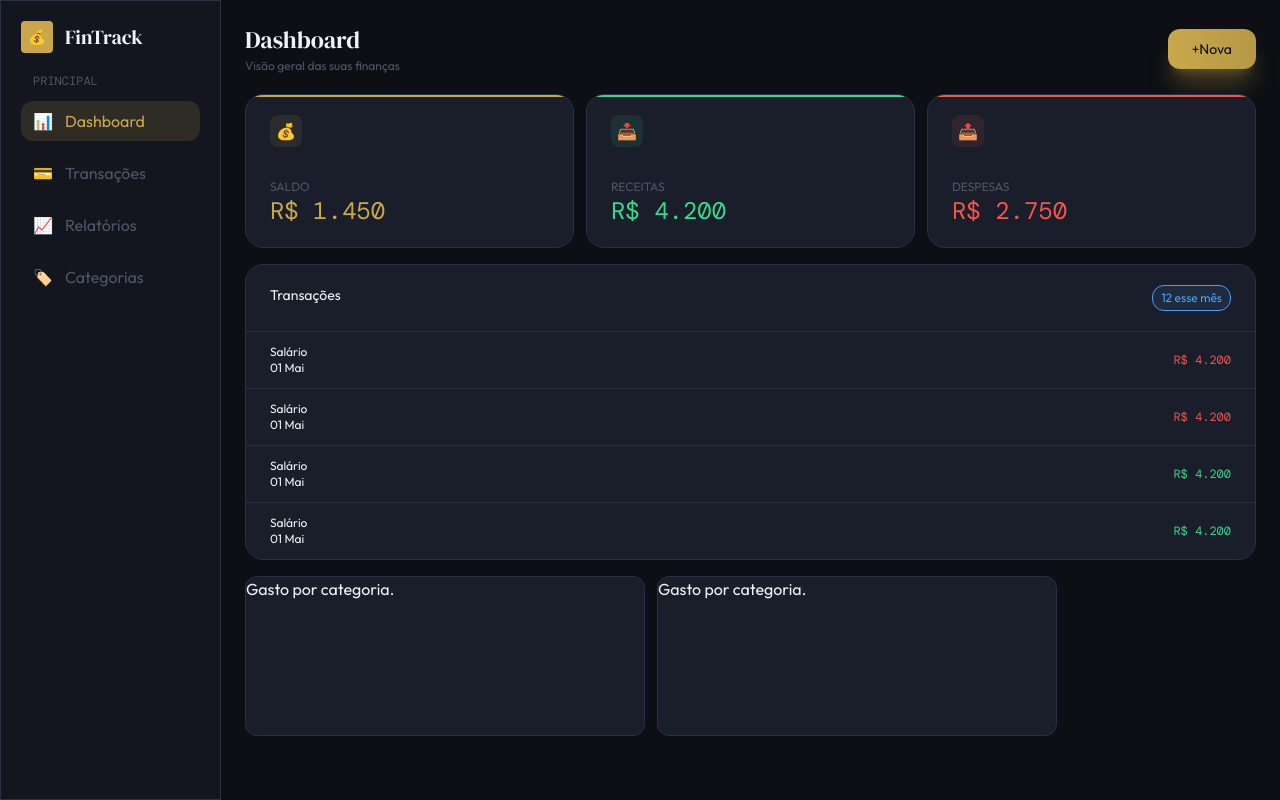
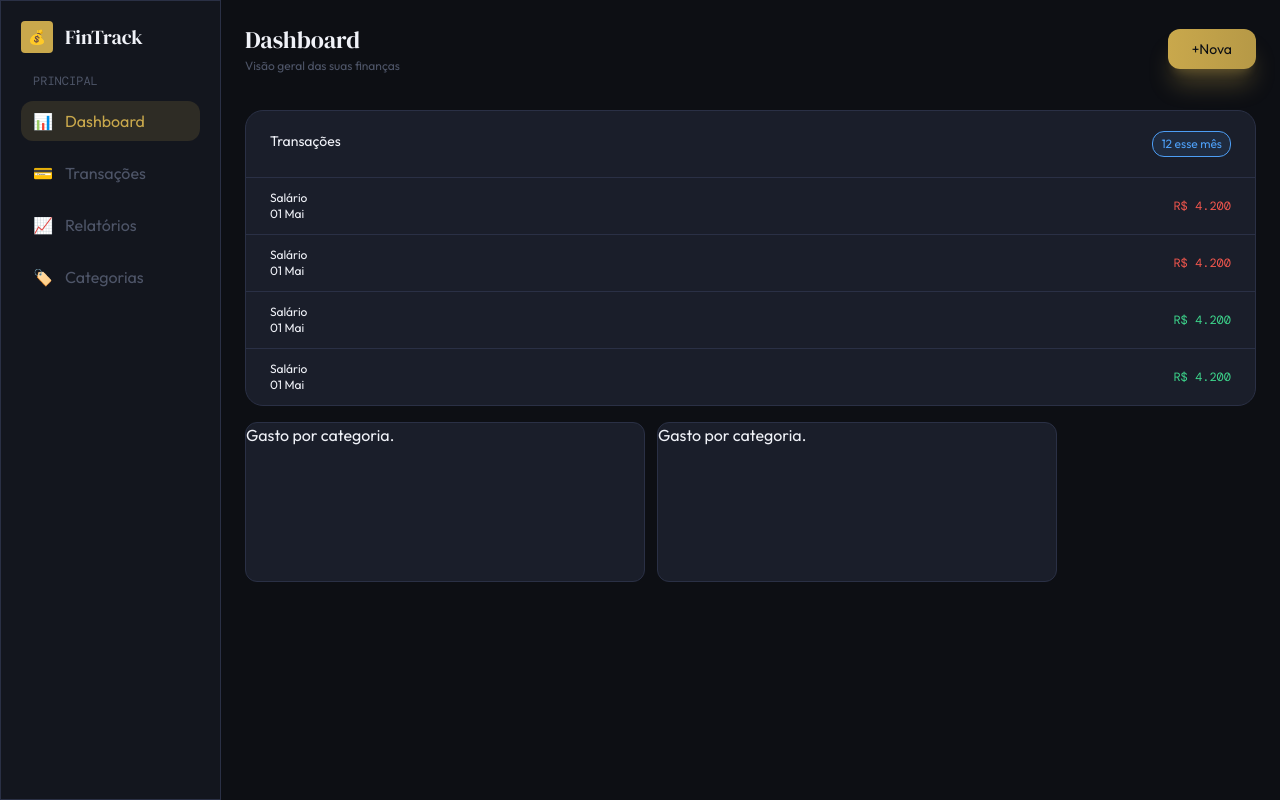
Before and after one commit to Estangler/FinTrack, a React (Vite) app: page / in a window 1280 px wide. Built offline with nearby package versions, Linux system fonts and the light colour scheme; a web font is replaced by a local one.

Commit message:
feat: refactor transaction handling; update transaction types and integrate TransactionProvider for state management

```diff
--- a/src/App.tsx
+++ b/src/App.tsx
@@ -2,6 +2,7 @@ import DashboardContainer from "./components/dashboard/DashboardContainer";
 import Sidebar from "./components/sidebar/Sidebar";
 import TransactionModal from "./components/modal/TransactionModal";
 import { useState } from "react";
+import { TransactionProvider } from "./context/TransactionProvider";
 
 function App() {
   const [modalIsOpen, setModalIsOpen] = useState(false);
@@ -11,11 +12,13 @@ function App() {
   }
 
   return (
-    <div className="flex">
-      <Sidebar />
-      <DashboardContainer handleModal={handleModal} />
-      <TransactionModal handleModal={handleModal} isModalOpen={modalIsOpen} />
-    </div>
+    <TransactionProvider>
+      <div className="flex">
+        <Sidebar />
+        <DashboardContainer handleModal={handleModal} />
+        <TransactionModal handleModal={handleModal} isModalOpen={modalIsOpen} />
+      </div>
+    </TransactionProvider>
   );
 }
 
--- a/src/components/dashboard/Card.tsx
+++ b/src/components/dashboard/Card.tsx
@@ -1,42 +1,39 @@
+import { useTransaction } from "../../hook/useTransaction";
+
 export default function Card() {
-  const cardInfo = [
-    { icon: "💰", label: "saldo", content: "R$ 1.450" },
-    { icon: "📥", label: "receitas", content: "R$ 4.200" },
-    { icon: "📤", label: "despesas", content: "R$ 2.750" },
-  ];
+  const { state } = useTransaction();
+
+  console.log(state);
 
   const cardTextVariant = {
-    saldo: "text-accent-gold",
-    receitas: "text-accent-green",
-    despesas: "text-accent-red ",
+    amount: "text-accent-gold",
+    income: "text-accent-green",
+    expense: "text-accent-red ",
   };
 
   const iconVariant = {
-    saldo: "bg-accent-gold",
-    receitas: "bg-accent-green",
-    despesas: "bg-accent-red",
+    amount: "bg-accent-gold",
+    income: "bg-accent-green",
+    expense: "bg-accent-red",
   };
 
   return (
     <section className="flex gap-3">
-      {cardInfo.map((info) => (
+      {state.transactions.map((transaction) => (
         <div
-          key={info.label}
+          key={transaction.id}
           className="bg-card border border-hover py-5 px-6 overflow-hidden rounded-[18px] flex-1 relative"
         >
           <div
-            className={`h-0.5 ${iconVariant[info.label as keyof typeof iconVariant]} absolute top-0 left-0 right-0`}
+            className={`h-0.5 ${iconVariant[transaction.transactionType as keyof typeof iconVariant]} absolute top-0 left-0 right-0`}
           />
+          <p className="text-txt-muted uppercase text-xs">
+            {transaction.category}
+          </p>
           <p
-            className={`w-8 h-8 flex items-center justify-center rounded-lg mb-8 ${iconVariant[info.label as keyof typeof iconVariant]}/10`}
+            className={`${cardTextVariant[transaction.transactionType as keyof typeof iconVariant]} text-2xl font-mono`}
           >
-            {info.icon}
-          </p>
-          <p className="text-txt-muted uppercase text-xs">{info.label}</p>
-          <p
-            className={`${cardTextVariant[info.label as keyof typeof iconVariant]} text-2xl font-mono`}
-          >
-            {info.content}
+            {transaction.amount}
           </p>
         </div>
       ))}
--- a/src/components/modal/ModalForm.tsx
+++ b/src/components/modal/ModalForm.tsx
@@ -44,7 +44,7 @@ export default function ModalForm({
           value={state.amount}
           name="amount"
           id="amount"
-          className={`${transactionType === "receita" ? "not-placeholder-shown:border-accent-gold ring-accent-gold" : "not-placeholder-shown:border-accent-red ring-accent-red"} border border-hover rounded-lg bg-card py-2 px-2 text-sm outline-none w-full font-mono`}
+          className={`${transactionType === "income" ? "not-placeholder-shown:border-accent-gold ring-accent-gold" : "not-placeholder-shown:border-accent-red ring-accent-red"} border border-hover rounded-lg bg-card py-2 px-2 text-sm outline-none w-full font-mono`}
           placeholder="Ex: R$ 4.200"
         />
       </label>
--- a/src/components/modal/TransactionModal.tsx
+++ b/src/components/modal/TransactionModal.tsx
@@ -4,23 +4,18 @@ import ModalHeader from "./ModalHeader";
 import ModalForm from "./ModalForm";
 import TransactionTypeSelector from "./TransactionTypeSelector";
 import { expenseCategories, incomeCategories } from "./data/category";
-import { useReducer } from "react";
+import { useTransaction } from "../../hook/useTransaction";
 
 type TransactionModalProps = {
   isModalOpen: boolean;
   handleModal: () => void;
 };
 
-import {
-  INITIAL_STATE,
-  transactionReducer,
-} from "../../reducer/transactionReducer";
-
 export default function TransactionModal({
   isModalOpen,
   handleModal,
 }: TransactionModalProps) {
-  const [state, dispatch] = useReducer(transactionReducer, INITIAL_STATE);
+  const { state, dispatch } = useTransaction();
 
   function handleChange(
     e: React.ChangeEvent<HTMLInputElement | HTMLSelectElement>,
@@ -66,12 +61,12 @@ export default function TransactionModal({
         <div className="grid grid-cols-4 gap-2">
           <CategorySelector
             categories={
-              state.currentTransaction.transactionType === "receita"
+              state.currentTransaction.transactionType === "income"
                 ? incomeCategories
                 : expenseCategories
             }
             variant={
-              state.currentTransaction.transactionType === "receita"
+              state.currentTransaction.transactionType === "income"
                 ? "income"
                 : "expense"
             }
@@ -88,7 +83,7 @@ export default function TransactionModal({
       />
       <div className="flex font-semibold">
         <button
-          className={`${state.currentTransaction.transactionType === "receita" ? "bg-linear-to-r from-accent-gold to-accent-gold/90 text-base shadow-xl/30 shadow-accent-gold" : "bg-linear-to-r from-accent-red to-accent-red/90 text-[#fff]"} py-2 px-1 rounded-lg cursor-pointer transition-all duration-200 ease-linear w-full hover:opacity-50`}
+          className={`${state.currentTransaction.transactionType === "income" ? "bg-linear-to-r from-accent-gold to-accent-gold/90 text-base shadow-xl/30 shadow-accent-gold" : "bg-linear-to-r from-accent-red to-accent-red/90 text-[#fff]"} py-2 px-1 rounded-lg cursor-pointer transition-all duration-200 ease-linear w-full hover:opacity-50`}
           onClick={onSaveTransaction}
         >
           Salvar Transação
--- a/src/components/modal/TransactionTypeSelector.tsx
+++ b/src/components/modal/TransactionTypeSelector.tsx
@@ -10,15 +10,15 @@ export default function TransactionTypeSelector({
   return (
     <div className="bg-card rounded-lg p-1 flex justify-between">
       <button
-        className={`flex-1 rounded-lg h-8 font-semibold flex items-center justify-center cursor-pointer ${categorie === "receita" && `bg-accent-green/10 text-accent-green transition-all duration-200 ease-linear`}`}
-        onClick={() => onSelectType("receita")}
+        className={`flex-1 rounded-lg h-8 font-semibold flex items-center justify-center cursor-pointer ${categorie === "income" && `bg-accent-green/10 text-accent-green transition-all duration-200 ease-linear`}`}
+        onClick={() => onSelectType("income")}
       >
         <span>📥</span>
         <p className="capitalize">receita</p>
       </button>
       <button
-        className={`flex-1 rounded-lg h-8 font-semibold flex items-center justify-center cursor-pointer ${categorie === "despesas" && `bg-accent-red/10 text-accent-red transition-all duration-200 ease-in-out`}`}
-        onClick={() => onSelectType("despesas")}
+        className={`flex-1 rounded-lg h-8 font-semibold flex items-center justify-center cursor-pointer ${categorie === "expense" && `bg-accent-red/10 text-accent-red transition-all duration-200 ease-in-out`}`}
+        onClick={() => onSelectType("expense")}
       >
         <span>📤</span>
         <p className="capitalize">despesas</p>
--- a/src/reducer/transactionReducer.ts
+++ b/src/reducer/transactionReducer.ts
@@ -4,7 +4,7 @@ export const INITIAL_STATE = {
   transactions: [],
 
   currentTransaction: {
-    transactionType: "receita",
+    transactionType: "expense",
     category: "",
     description: "",
     amount: "",
@@ -55,7 +55,7 @@ export const transactionReducer = (state: TransactionState, action: Action) => {
         ],
 
         currentTransaction: {
-          transactionType: "receita",
+          transactionType: "expense",
           category: "",
           description: "",
           amount: "",
```
